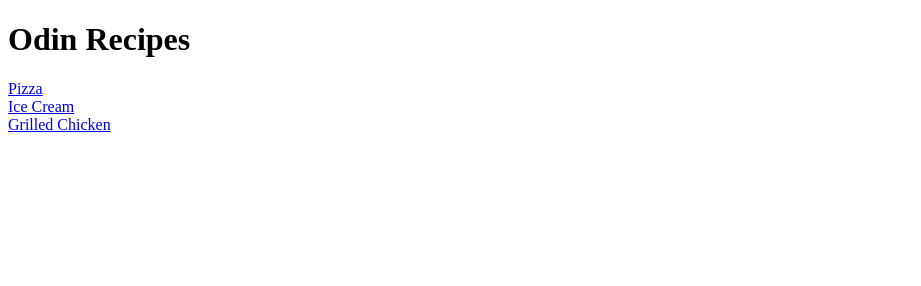
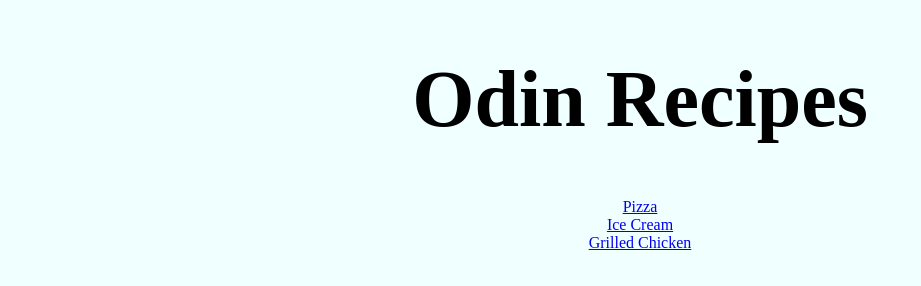
Before and after one commit to gdemko6/odin-recipes, a plain HTML site: page index.html in a window 1280 px wide. Shown: the whole page, without its empty margins (0-921 px from the left). Drawn offline with Linux system fonts and the light colour scheme.

Commit message:
Add styles.css to make index.html styled

```diff
--- a/index.html
+++ b/index.html
@@ -3,12 +3,14 @@
 <head>
     <meta charset="UTF-8">
     <meta name="viewport" content="width=device-width, initial-scale=1.0">
+    <link href="styles.css" rel="stylesheet">
     <title>Odin Recipes</title>
+
 </head>
 <body>
     <h1>Odin Recipes</h1>
-    <a href="./recipes/pizza.html" target="_blank">Pizza</a><br>
-    <a href="./recipes/ice-cream.html" target="_blank">Ice Cream</a><br>
-    <a href="./recipes/grilled-chicken.html" target="_blank">Grilled Chicken</a>
+    <a href="./recipes/pizza.html" target="_blank" id="pizza">Pizza</a><br>
+    <a href="./recipes/ice-cream.html" target="_blank" id="ice-cream">Ice Cream</a><br>
+    <a href="./recipes/grilled-chicken.html" target="_blank" id="chicken">Grilled Chicken</a>
 </body>
 </html>
--- /dev/null
+++ b/styles.css
@@ -0,0 +1,12 @@
+* {
+    background-color:azure;
+}
+
+h1 {
+    font-size: 80px;
+    text-align: center;
+}
+body {
+    text-align: center;
+
+}
```
